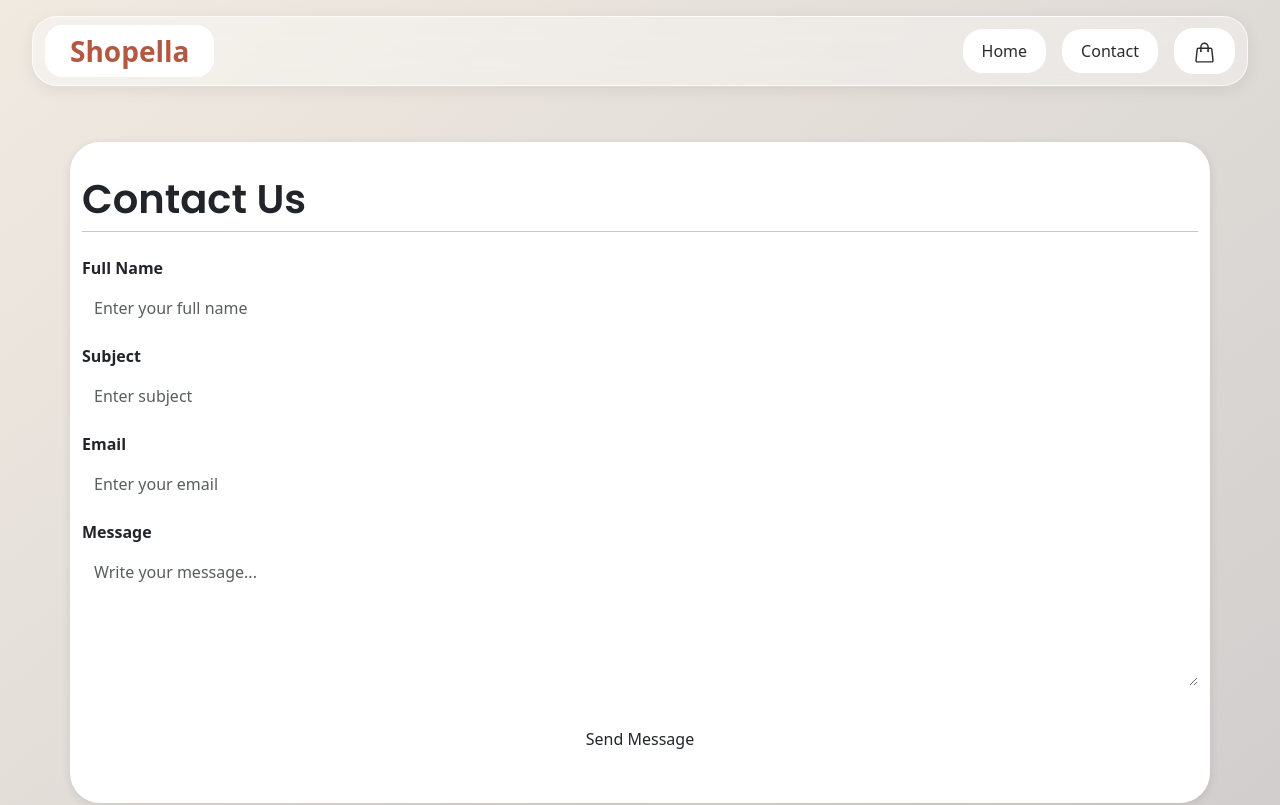
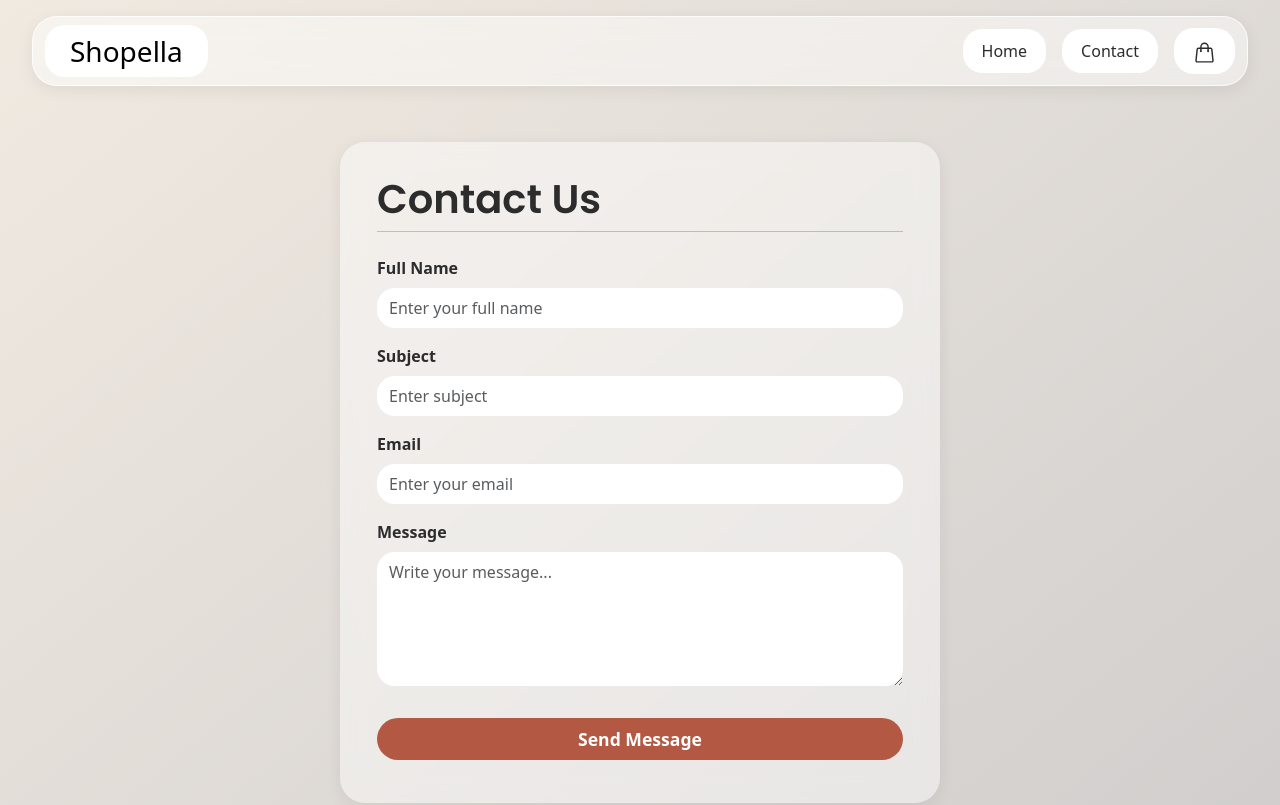
Before and after one commit to NoroffFEU/jsfw-2025-v1-javascript-frameworks-ca, a React (Create React App) app: page /contact in a window 1280 px wide. Shown: the top 805 px of the page. Built offline with nearby package versions, Linux system fonts and the light colour scheme.

Commit message:
update home page and contact page to fit new styling

```diff
--- a/src/components/Header.tsx
+++ b/src/components/Header.tsx
@@ -21,7 +21,7 @@ const Header = () => {
 
         {/* Nav links */}
         <Navbar.Collapse id="main-navbar">
-          <Nav className="ms-auto d-flex gap-lg-3 align-items-center">
+          <Nav className=" ms-auto d-flex gap-lg-3 align-items-center">
             <Nav.Link as={Link} to="/">
               Home
             </Nav.Link>
--- a/src/pages/Contact.tsx
+++ b/src/pages/Contact.tsx
@@ -104,7 +104,7 @@ const Contact = () => {
         </div>
 
         {/* Submit Button */}
-        <button type="submit" className="btn contact-btn w-100 py-2 mt-3">
+        <button type="submit" className="contact-btn w-100 py-2 mt-3">
           Send Message
         </button>
       </form>
--- a/src/pages/Home.tsx
+++ b/src/pages/Home.tsx
@@ -88,8 +88,8 @@ const Home = () => {
   }
 
   return (
-    <div className="container py-4 mt-2 mb-5">
-      <h1 className="fw-bold text-center">All Products</h1>
+    <div className="container py-4 px-4 mt-2 mb-5 home">
+      <h1 className="text-center">All Products</h1>
       {/* Search & Sort Controls */}
       <div className="d-flex flex-column flex-md-row justify-content-between mt-4 gap-3">
         <input
@@ -160,7 +160,7 @@ const Home = () => {
                       <div className="d-flex align-items-center gap-1 mt-2">
                         <FaStar className="text-warning" />
                         <span className="text-muted small">
-                          {p.rating ?? "N/A"}
+                          {p.rating ?? "N/A"}/5
                         </span>
                       </div>
                     </div>
--- a/src/styles/contact.css
+++ b/src/styles/contact.css
@@ -1,31 +1,37 @@
 .contact-form {
-  max-width: 600px;
+  max-width: 600px !important;
   margin: 40px auto 100px;
-  background-color: white;
-  border-radius: 30px;
-  padding: 33px 35px 43px;
-  box-shadow: 0 2px 10px rgba(0, 0, 0, 0.1);
+  padding: 33px 37px 43px !important;
+  background: var(--glass-bg);
+  border: var(--glass-border);
+  backdrop-filter: blur(12px);
+  -webkit-backdrop-filter: blur(12px);
+  border-radius: 25px;
+  box-shadow: 0 4px 17px rgba(0, 0, 0, 0.07);
+  transition: all 0.3s ease;
 }
 
 form input,
 form textarea {
   border: none !important;
-  background-color: var(--color-bg) !important;
-  border-radius: 14px !important;
+  transition: all 0.2s ease;
+  backdrop-filter: blur(4px);
+  border-radius: 18px !important;
 }
 
 form input:focus,
 form textarea:focus {
-  box-shadow: 0 0 0 0.15rem rgba(255, 92, 141, 0.25) !important;
-  border: solid var(--color-accent) 1px !important;
+  box-shadow: 0 0 0 0.15rem rgba(179, 88, 67, 0.25) !important;
+  border: none;
 }
 
 .contact-btn {
-  background-color: var(--color-accent);
+  background-color: var(--color-accent) !important;
   font-size: 1.1rem;
   font-weight: 700;
   border-radius: 25px;
   color: white;
+  border: none;
 }
 
 .contact-btn:hover {
@@ -35,12 +41,12 @@ form textarea:focus {
 
 .is-invalid {
   border: solid var(--color-error) 1px !important;
-  box-shadow: 0 0 0 0.15rem rgba(239, 68, 68, 0.25) !important;
+  box-shadow: none !important;
 }
 
 .is-valid {
   border: solid var(--color-success) 1px !important;
-  box-shadow: 0 0 0 0.15rem rgba(16, 185, 129, 0.25) !important;
+  box-shadow: none !important;
 }
 
 .invalid-feedback {
--- a/src/styles/home.css
+++ b/src/styles/home.css
@@ -1,12 +1,22 @@
+.home {
+  background: var(--glass-bg);
+  backdrop-filter: blur(12px);
+  -webkit-backdrop-filter: blur(12px);
+  border: 1px solid var(--glass-border);
+  border-radius: 25px;
+  box-shadow: 0 4px 17px rgba(0, 0, 0, 0.07);
+  transition: all 0.3s ease;
+}
+
 input:focus,
 select:focus {
-  box-shadow: 0 0 0 0.15rem rgba(255, 92, 141, 0.25) !important;
-  border: solid var(--color-accent) 1px !important;
+  box-shadow: 0 0 0 0.15rem rgba(179, 88, 67, 0.25) !important;
+  border: none;
 }
 
 .search-sort {
   border: none !important;
-  box-shadow: 0 1px 6px rgba(0, 0, 0, 0.1);
+  box-shadow: 0 4px 17px rgba(0, 0, 0, 0.07);
   border-radius: 18px !important;
   padding: 8px 12px !important;
 }
@@ -16,7 +26,7 @@ select:focus {
   border-radius: 20px !important;
   overflow: hidden;
   cursor: pointer;
-  box-shadow: 0 3px 8px rgba(0, 0, 0, 0.1);
+  box-shadow: 0 4px 17px rgba(0, 0, 0, 0.07);
 }
 
 .product-card:hover {
--- a/src/styles/index.css
+++ b/src/styles/index.css
@@ -9,12 +9,12 @@
   --font-body: "Inter", sans-serif;
   --font-heading: "Poppins", sans-serif;
 
-  --glass-bg: rgba(255, 255, 255, 0.35);
+  --glass-bg: rgba(255, 255, 255, 0.45);
   --glass-border: rgba(255, 255, 255, 0.8);
 }
 
 body {
-  color: var(--color-text);
+  color: var(--color-text) !important;
   font-family: var(--font-body);
   margin: 0;
 }
@@ -59,18 +59,20 @@ h6 {
 }
 
 .navbar-brand {
-  font-weight: 700;
+  font-weight: 300;
   font-size: 28px !important;
-  color: var(--color-accent) !important;
   background: white;
-  border-radius: 18px;
+  border-radius: 20px;
   padding: 10px 25px;
   backdrop-filter: blur(6px);
 }
 
 .navbar-toggler {
   border: none !important;
-  color: var(--color-accent);
+  background-color: white !important;
+  border-radius: 20px !important;
+  padding: 8px 17px !important;
+  margin-right: 7px;
 }
 
 .navbar-toggler:focus {
```
